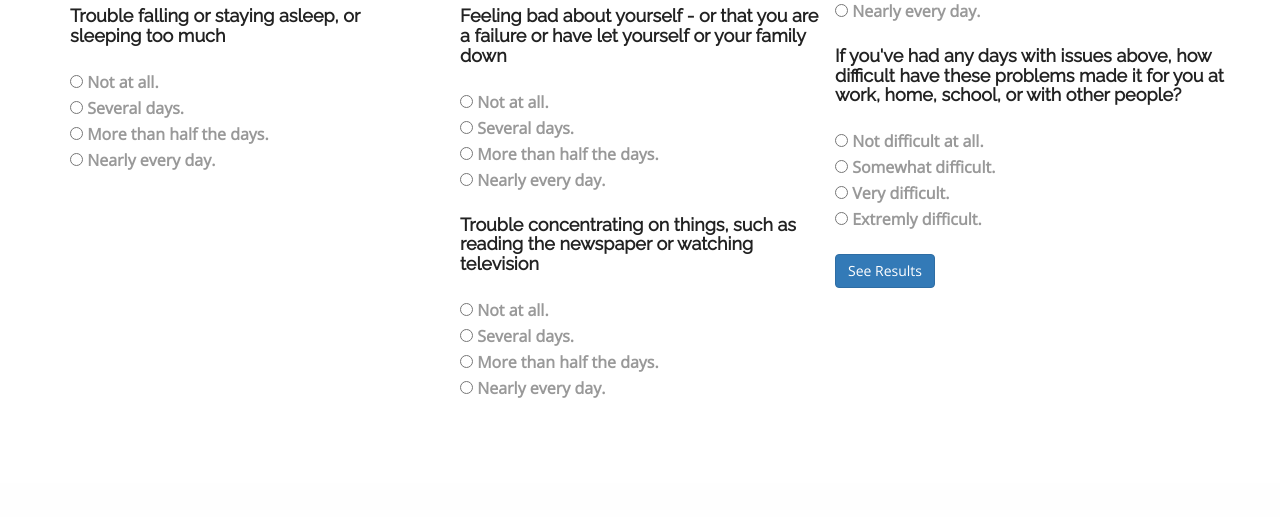
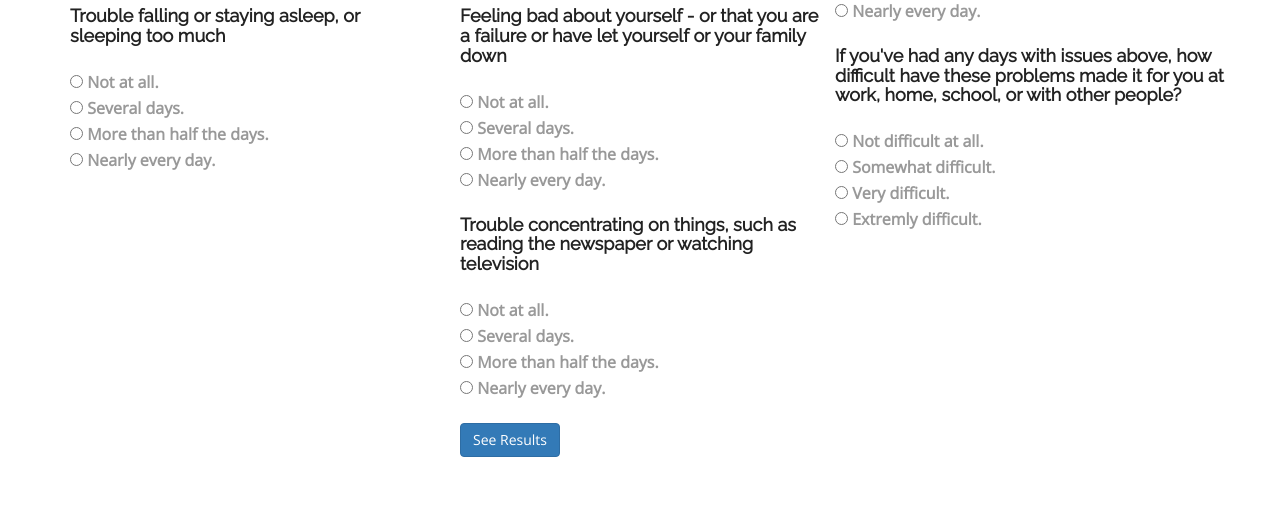
Before and after one commit to vk2122/DepressionTest_Model, a Flask app: page / in a window 1280 px wide. Shown: the part 1763-2280 px from the top of the page. Before the commit the page ends 2161 px from the top, so only its background shows below. Run offline with Flask 2, Linux system fonts and the light colour scheme; some libraries are stand-ins or nearby versions; some web fonts are replaced.

Commit message:
index Page Revamp

```diff
--- a/server.py
+++ b/server.py
@@ -1,6 +1,6 @@
 from flask import Flask, request, render_template
 from models import Model
-from facecv import run
+#from facecv import run
 import os
 
 #run()
--- a/templates/index.html
+++ b/templates/index.html
@@ -26,6 +26,7 @@
       <nav class="navbar navbar-default navbar-fixed-top">
         <div class="container">
           <div class="col-md-12">
+
             <div class="navbar-header">
               <button type="button" class="navbar-toggle" data-toggle="collapse" data-target="#myNavbar">
                 <span class="icon-bar"></span>
@@ -35,6 +36,7 @@
             </div>
             <div class="collapse navbar-collapse navbar-right" id="myNavbar">
               <ul class="nav navbar-nav">
+                <div id="camera" style="float:right; position: fixed; text-align: right"></div>
               </ul>
             </div>
           </div>
@@ -46,13 +48,12 @@
             <div class="banner-text text-center">
               <h1 class="white">3 Minute Depression Test</h1>
               <a href="#service" class="btn btn-appoint">
-
                 <input
-      type="button"
-      value="Take a Test"
-      id="btPic"
-      onclick="takeSnapShot(); startCapture();"
-    />
+                  type="button"
+                  value="Take a Test"
+                  id="btPic"
+                  onclick="takeSnapShot(); startCapture();"
+                />
               </a>
             </div>
           </div>
@@ -62,7 +63,11 @@
   </section>
   <!--/ banner-->
 
-  <div id="camera" style="height: auto; width: auto; text-align: left"></div>
+  <div style='float:right'>
+
+  </div>
+
+
 
   <!--service-->
   <form action="/" , /*methods=[POST]* />
@@ -97,6 +102,7 @@
           <p style="font: black">Instructions: Beside is a list of questions that relate to life experiences common
             among people who have been diagnosed with depression. Please read each question carefully, and indicate
             how often you have experienced the same or similar challenges in the past few months.</p>
+
           <div class="col-md-4 col-sm-4">
             <div class="service-info">
               <div class="icon-info">
@@ -344,8 +350,10 @@
               </div>
             </div>
 
+            <button type="submit" class="btn btn-primary">See Results</button>
           </div>
-          <!--End of mid column-->
+
+
 
           <div class="col-md-4 col-sm-4">
 
@@ -453,10 +461,12 @@
             </div>
           </div>
 
-          <button type="submit" class="btn btn-primary">See Results</button>
+
         </div>
+
       </div>
     </section>
+
   </form>
   <script src="{{url_for('static',filename='js/jquery.min.js')}}"></script>
   <script src="{{url_for('static',filename='js/jquery.easing.min.js')}}"></script>
@@ -467,8 +477,8 @@
 
 <script>
   Webcam.set({
-      width: 220,
-      height: 190,
+      width: 350,
+      height: 300,
       image_format: "jpeg",
       jpeg_quality: 100,
     });
```
